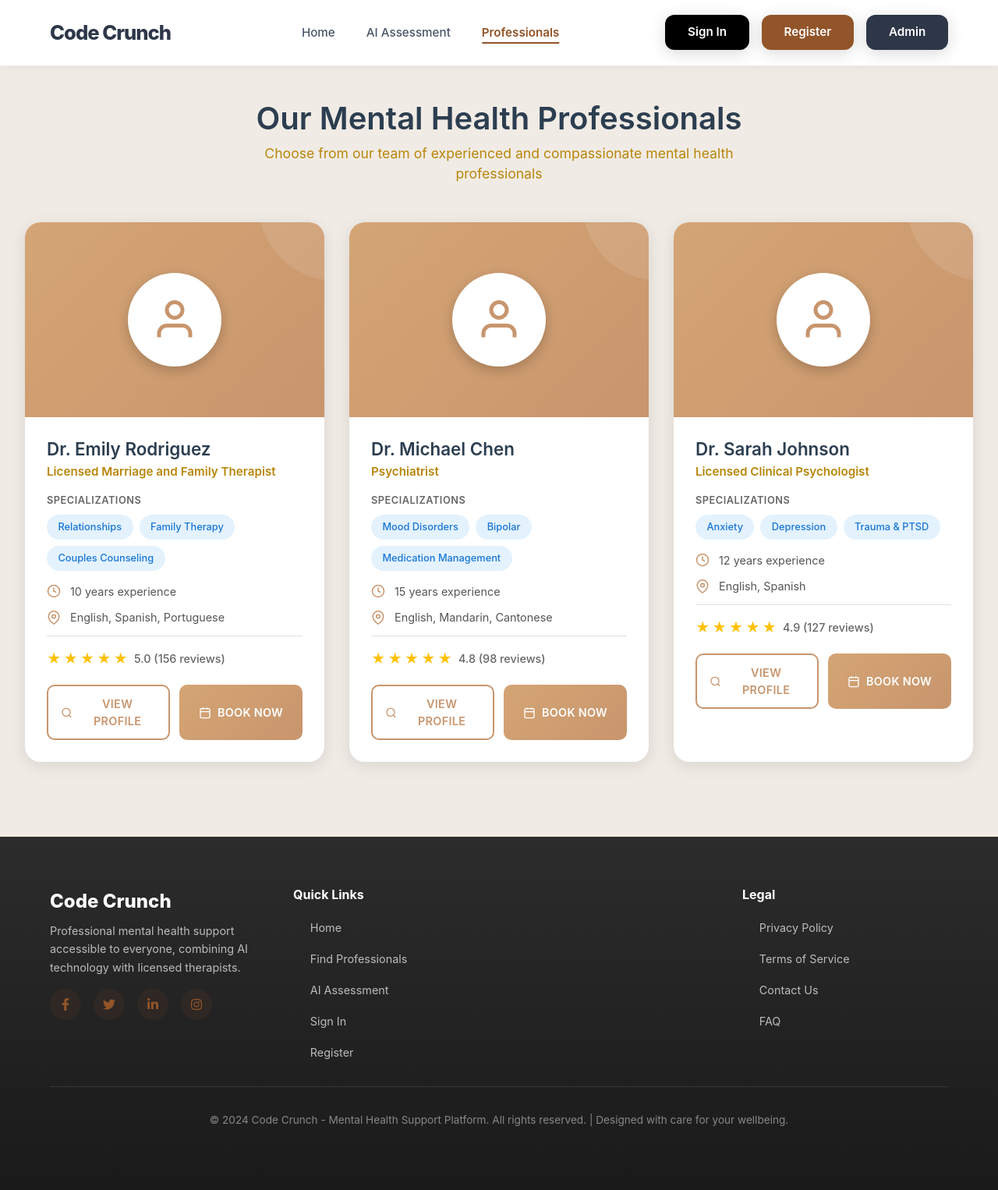
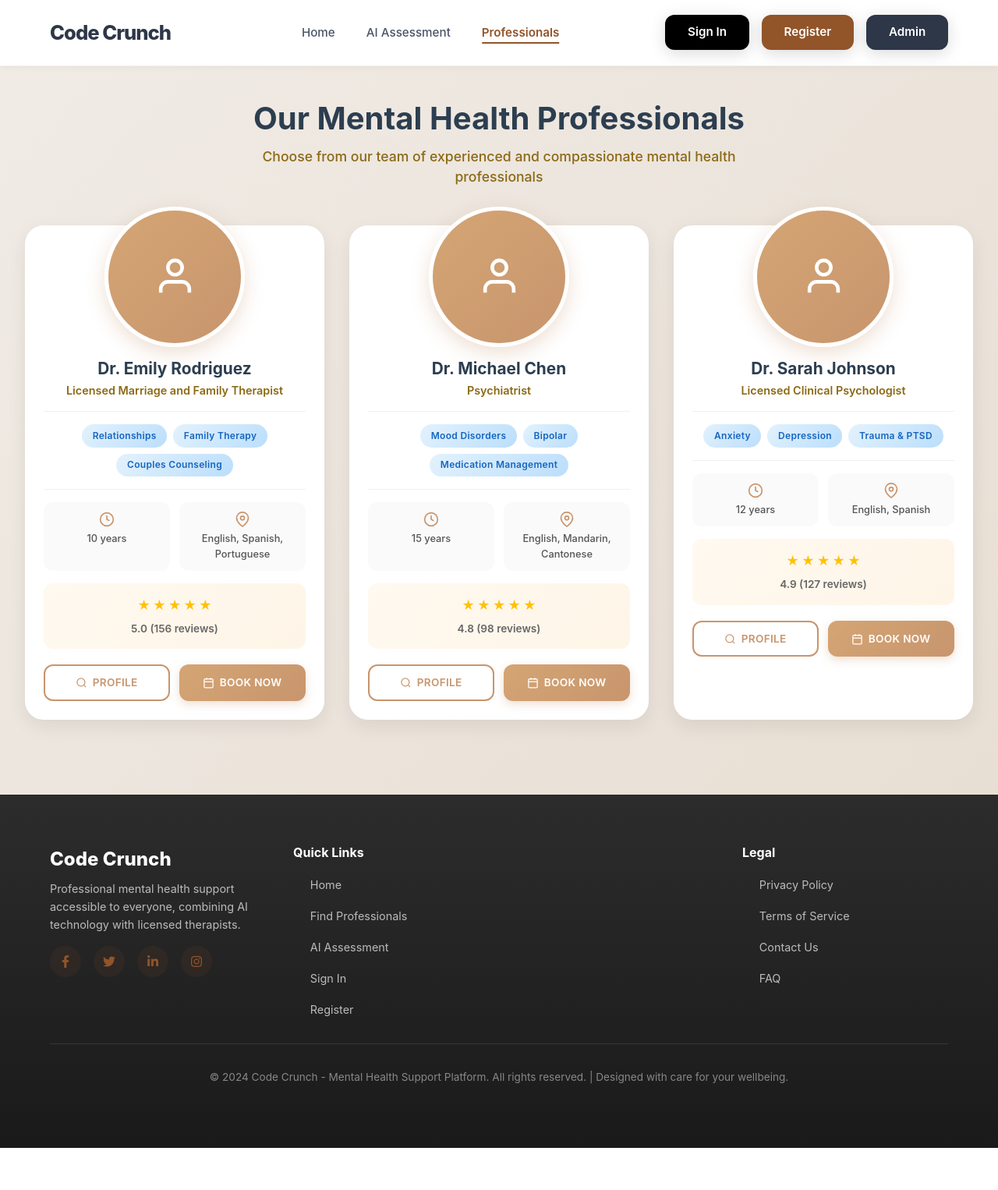
Before and after one commit to SupremeStha/Code-Crunch, a Flask app: page /professionals in a window 1280 px wide. Shown: the whole page at 78% size. After the commit the page ends 1472 px from the top, so only its background shows below. Run offline with Flask 3, Linux system fonts and the light colour scheme.

Commit message:
Ui changes

```diff
--- a/templates/professionals.html
+++ b/templates/professionals.html
@@ -10,7 +10,7 @@
     }
 
     .professionals-page {
-        background: #f0ebe5;
+        background: linear-gradient(135deg, #f0ebe5 0%, #e8dfd4 100%);
         min-height: calc(100vh - 56px);
         padding: 3rem 0;
     }
@@ -28,150 +28,165 @@
 
     .page-title {
         font-size: 2.5rem;
-        font-weight: 600;
-        margin-bottom: 0.5rem;
+        font-weight: 700;
+        margin-bottom: 0.75rem;
         color: #2c3e50;
     }
 
     .page-subtitle {
-        color: #b8860b;
+        color: #8b6914;
         font-size: 1.1rem;
         max-width: 700px;
         margin: 0 auto;
+        font-weight: 500;
     }
 
     .professionals-grid {
         display: grid;
-        grid-template-columns: repeat(auto-fill, minmax(350px, 1fr));
+        grid-template-columns: repeat(auto-fill, minmax(320px, 1fr));
         gap: 2rem;
         margin-bottom: 3rem;
     }
 
     .professional-card {
         background: white;
-        border-radius: 20px;
-        overflow: hidden;
-        box-shadow: 0 5px 20px rgba(0, 0, 0, 0.1);
-        transition: all 0.3s ease;
+        border-radius: 24px;
+        overflow: visible;
+        box-shadow: 0 8px 24px rgba(0, 0, 0, 0.08);
+        transition: all 0.4s ease;
         cursor: pointer;
+        position: relative;
+        padding: 1.5rem;
+        display: flex;
+        flex-direction: column;
+        align-items: center;
     }
 
     .professional-card:hover {
-        transform: translateY(-5px);
-        box-shadow: 0 10px 30px rgba(0, 0, 0, 0.15);
+        transform: translateY(-8px);
+        box-shadow: 0 16px 40px rgba(0, 0, 0, 0.12);
     }
 
-    .card-image {
-        width: 100%;
-        height: 250px;
-        background: linear-gradient(135deg, #d4a574, #c8956d);
-        display: flex;
-        align-items: center;
-        justify-content: center;
+    .card-image-container {
         position: relative;
-        overflow: hidden;
-    }
-
-    .card-image::before {
-        content: '';
-        position: absolute;
-        top: -50%;
-        right: -30%;
-        width: 200px;
-        height: 200px;
-        background: rgba(255, 255, 255, 0.1);
-        border-radius: 50%;
+        margin-top: -3rem;
+        margin-bottom: 1rem;
     }
 
     .card-image-placeholder {
-        width: 120px;
-        height: 120px;
-        background: white;
+        width: 180px;
+        height: 180px;
+        background: linear-gradient(135deg, #d4a574, #c8956d);
         border-radius: 50%;
         display: flex;
         align-items: center;
         justify-content: center;
-        box-shadow: 0 5px 15px rgba(0, 0, 0, 0.2);
+        box-shadow: 0 8px 24px rgba(200, 149, 109, 0.3);
         position: relative;
-        z-index: 1;
+        border: 5px solid white;
+    }
+
+    .card-image-placeholder::before {
+        content: '';
+        position: absolute;
+        top: -5px;
+        left: -5px;
+        right: -5px;
+        bottom: -5px;
+        border-radius: 50%;
+        background: linear-gradient(135deg, #d4a574, #c8956d, #b8834a);
+        z-index: -1;
+        opacity: 0.3;
     }
 
     .card-image-placeholder svg {
-        width: 60px;
-        height: 60px;
-        color: #c8956d;
+        width: 55px;
+        height: 55px;
+        color: white;
     }
 
     .card-content {
-        padding: 1.75rem;
+        text-align: center;
+        width: 100%;
     }
 
     .professional-name {
-        font-size: 1.4rem;
-        font-weight: 600;
+        font-size: 1.3rem;
+        font-weight: 700;
         color: #2c3e50;
         margin-bottom: 0.25rem;
     }
 
     .professional-title {
-        color: #b8860b;
-        font-size: 0.95rem;
+        color: #8b6914;
+        font-size: 0.9rem;
         font-weight: 600;
         margin-bottom: 1rem;
     }
 
     .specialization-section {
         margin-bottom: 1rem;
-    }
-
-    .specialization-label {
-        font-size: 0.8rem;
-        color: #666;
-        text-transform: uppercase;
-        letter-spacing: 0.5px;
-        font-weight: 600;
-        margin-bottom: 0.5rem;
-        display: block;
+        padding: 1rem 0;
+        border-top: 1px solid #f0f0f0;
+        border-bottom: 1px solid #f0f0f0;
     }
 
     .specialization-tags {
         display: flex;
         flex-wrap: wrap;
         gap: 0.5rem;
+        justify-content: center;
     }
 
     .tag {
-        background: #e3f2fd;
-        color: #1976d2;
-        padding: 0.4rem 0.9rem;
+        background: linear-gradient(135deg, #e3f2fd, #bbdefb);
+        color: #1565c0;
+        padding: 0.35rem 0.85rem;
         border-radius: 20px;
+        font-size: 0.75rem;
+        font-weight: 600;
+        letter-spacing: 0.3px;
+    }
+
+    .info-grid {
+        display: grid;
+        grid-template-columns: 1fr 1fr;
+        gap: 0.75rem;
+        margin-bottom: 1rem;
+    }
+
+    .info-item {
+        display: flex;
+        flex-direction: column;
+        align-items: center;
+        gap: 0.35rem;
+        padding: 0.75rem;
+        background: #fafafa;
+        border-radius: 12px;
+    }
+
+    .info-item svg {
+        width: 20px;
+        height: 20px;
+        color: #c8956d;
+    }
+
+    .info-text {
+        color: #555;
         font-size: 0.8rem;
         font-weight: 500;
-    }
-
-    .info-row {
-        display: flex;
-        align-items: center;
-        gap: 0.75rem;
-        margin-bottom: 0.75rem;
-        color: #555;
-        font-size: 0.9rem;
-    }
-
-    .info-row svg {
-        width: 18px;
-        height: 18px;
-        color: #c8956d;
-        flex-shrink: 0;
+        text-align: center;
     }
 
     .rating-section {
         display: flex;
+        flex-direction: column;
         align-items: center;
         gap: 0.5rem;
         margin-bottom: 1.25rem;
-        padding-top: 1rem;
-        border-top: 1px solid #e0e0e0;
+        padding: 1rem;
+        background: linear-gradient(135deg, #fff9f0, #fef5e7);
+        border-radius: 12px;
     }
 
     .stars {
@@ -181,26 +196,27 @@
 
     .star {
         color: #ffc107;
-        font-size: 1.1rem;
+        font-size: 1rem;
     }
 
     .rating-text {
         color: #666;
-        font-size: 0.9rem;
-        font-weight: 500;
+        font-size: 0.85rem;
+        font-weight: 600;
     }
 
     .card-buttons {
         display: grid;
         grid-template-columns: 1fr 1fr;
         gap: 0.75rem;
+        width: 100%;
     }
 
     .btn {
-        padding: 0.75rem 1rem;
+        padding: 0.7rem 0.85rem;
         border: none;
-        border-radius: 10px;
-        font-size: 0.9rem;
+        border-radius: 12px;
+        font-size: 0.85rem;
         font-weight: 600;
         cursor: pointer;
         transition: all 0.3s ease;
@@ -208,24 +224,25 @@
         display: flex;
         align-items: center;
         justify-content: center;
-        gap: 0.5rem;
+        gap: 0.4rem;
         text-transform: uppercase;
         letter-spacing: 0.3px;
     }
 
     .btn svg {
-        width: 16px;
-        height: 16px;
+        width: 15px;
+        height: 15px;
     }
 
     .btn-primary {
         background: linear-gradient(135deg, #d4a574, #c8956d);
         color: white;
+        box-shadow: 0 4px 12px rgba(200, 149, 109, 0.3);
     }
 
     .btn-primary:hover {
         transform: translateY(-2px);
-        box-shadow: 0 4px 12px rgba(200, 149, 109, 0.4);
+        box-shadow: 0 6px 16px rgba(200, 149, 109, 0.4);
     }
 
     .btn-outline {
@@ -236,14 +253,15 @@
 
     .btn-outline:hover {
         background: #fdf8f3;
+        transform: translateY(-2px);
     }
 
     .empty-state {
         text-align: center;
         padding: 4rem 2rem;
         background: white;
-        border-radius: 20px;
-        box-shadow: 0 5px 20px rgba(0, 0, 0, 0.1);
+        border-radius: 24px;
+        box-shadow: 0 8px 24px rgba(0, 0, 0, 0.08);
     }
 
     .empty-state svg {
@@ -281,6 +299,16 @@
         .card-buttons {
             grid-template-columns: 1fr;
         }
+
+        .info-grid {
+            grid-template-columns: 1fr;
+        }
+    }
+
+    @media (min-width: 769px) and (max-width: 1200px) {
+        .professionals-grid {
+            grid-template-columns: repeat(2, 1fr);
+        }
     }
 </style>
 
@@ -295,7 +323,7 @@
         <div class="professionals-grid">
             {% for prof in professionals %}
             <div class="professional-card">
-                <div class="card-image">
+                <div class="card-image-container">
                     <div class="card-image-placeholder">
                         <svg viewBox="0 0 24 24" fill="none" stroke="currentColor" stroke-width="2">
                             <path d="M20 21v-2a4 4 0 0 0-4-4H8a4 4 0 0 0-4 4v2"></path>
@@ -309,7 +337,6 @@
                     <p class="professional-title">{{ prof.title }}</p>
 
                     <div class="specialization-section">
-                        <span class="specialization-label">Specializations</span>
                         <div class="specialization-tags">
                             {% for spec in prof.specialization.split(',')[:3] %}
                             <span class="tag">{{ spec.strip() }}</span>
@@ -317,20 +344,22 @@
                         </div>
                     </div>
 
-                    <div class="info-row">
+                    <div class="info-grid">
+                        <div class="info-item">
                             <svg viewBox="0 0 24 24" fill="none" stroke="currentColor" stroke-width="2">
                                 <circle cx="12" cy="12" r="10"></circle>
                                 <polyline points="12 6 12 12 16 14"></polyline>
                             </svg>
-                        <span>{{ prof.experience_years }} years experience</span>
+                            <span class="info-text">{{ prof.experience_years }} years</span>
                         </div>
 
-                    <div class="info-row">
+                        <div class="info-item">
                             <svg viewBox="0 0 24 24" fill="none" stroke="currentColor" stroke-width="2">
                                 <path d="M21 10c0 7-9 13-9 13s-9-6-9-13a9 9 0 0 1 18 0z"></path>
                                 <circle cx="12" cy="10" r="3"></circle>
                             </svg>
-                        <span>{{ prof.languages }}</span>
+                            <span class="info-text">{{ prof.languages }}</span>
+                        </div>
                     </div>
 
                     <div class="rating-section">
@@ -348,7 +377,7 @@
                                 <circle cx="11" cy="11" r="8"></circle>
                                 <line x1="21" y1="21" x2="16.65" y2="16.65"></line>
                             </svg>
-                            View Profile
+                            Profile
                         </a>
                         <a href="{{ url_for('book_with_professional', prof_id=prof.id) }}" class="btn btn-primary">
                             <svg viewBox="0 0 24 24" fill="none" stroke="currentColor" stroke-width="2">
```
Also changed, not shown: chatbot.py (+98 -19 lines), crisis_handler.py (+95 -24 lines), instance/appointments.db. Lines whose indentation alone changed are shown as unchanged.
